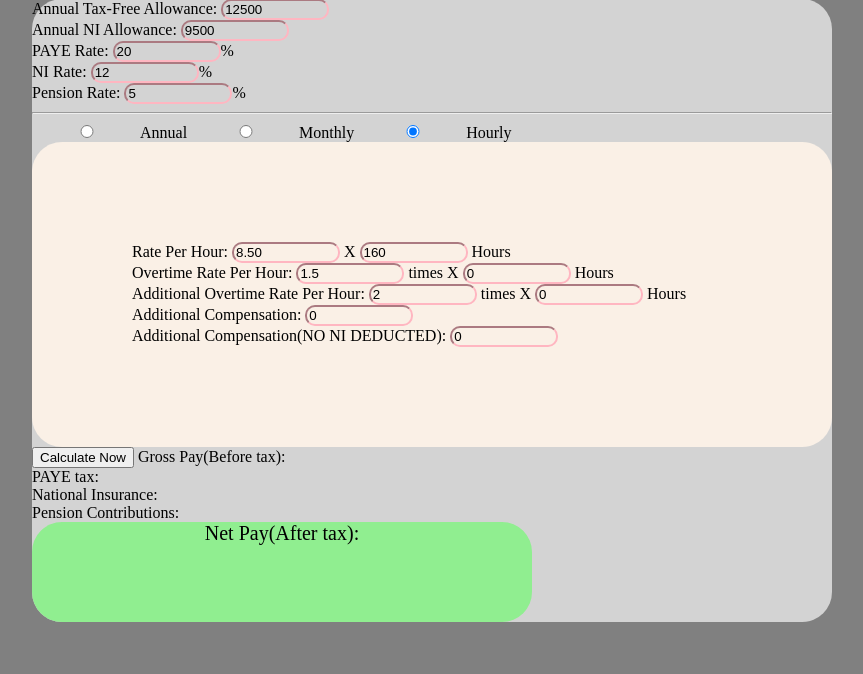
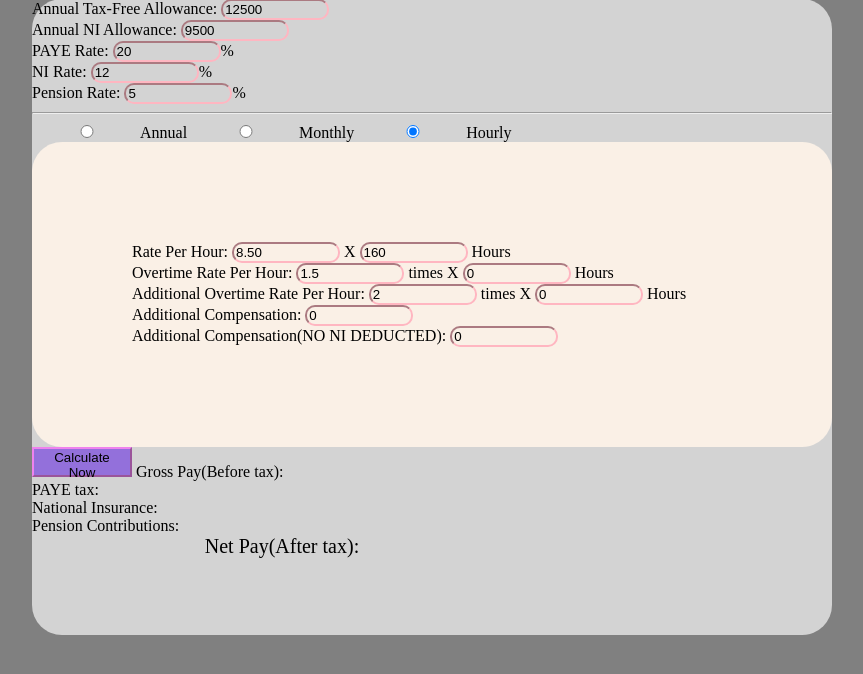
Before and after one commit to maclyn02/uk-tax-calc, a Django app: page / in a window 1280 px wide. Shown: the part 86-760 px from the top of the page, without its empty margins (208-1071 px from the left). Run offline with Django 3.2, Linux system fonts and the light colour scheme.

Commit message:
updated structure and formulae

```diff
--- a/personalTaxCalcApp/static/css/styles.css
+++ b/personalTaxCalcApp/static/css/styles.css
@@ -16,6 +16,13 @@ input{
   border-color: LightPink;
 }
 
+button{
+  height: 30px;
+  width: 100px;
+  background-color: MediumPurple;
+  border-color: Violet;
+}
+
 #results-container{
   background-color: Linen;
   padding: 100px 100px 100px 100px;
@@ -23,7 +30,7 @@ input{
 }
 
 .net-pay-container{
-  background-color: LightGreen;
+  background-color: Thristle;
   height: 100px;
   width: 500px;
   font-size: 20px;
```
